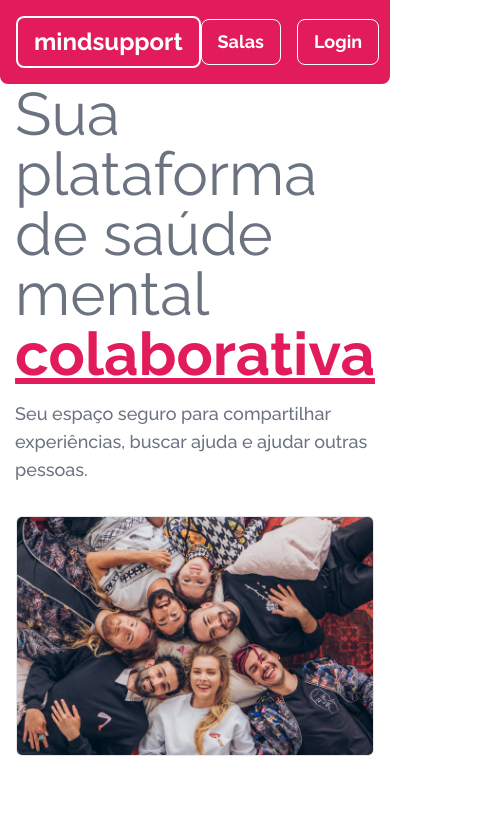
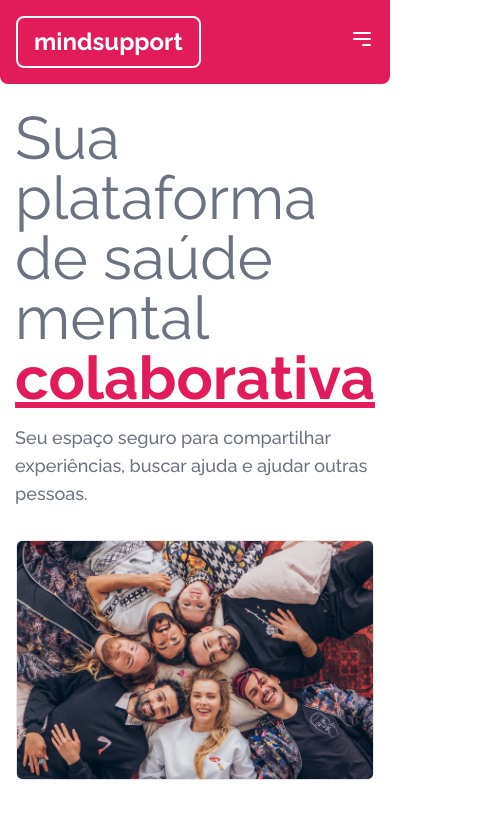
Before and after one commit to pmas98/mindsupport-front, a React (Create React App) app: page / in a window 390 px wide. Shown: the top 818 px of the page, 501 px wide, since content can reach past the window. Built offline with nearby package versions, Linux system fonts and the light colour scheme; no server answers.

Commit message:
Update package.json and package-lock.json to include react-responsive dependency

```diff
--- a/package.json
+++ b/package.json
@@ -16,6 +16,7 @@
     "react": "^18.2.0",
     "react-dom": "^18.2.0",
     "react-icons": "^5.2.0",
+    "react-responsive": "^10.0.0",
     "react-responsive-carousel": "^3.2.23",
     "react-router-dom": "^6.23.0",
     "react-scripts": "5.0.1",
--- a/src/Homepage/Homepage.js
+++ b/src/Homepage/Homepage.js
@@ -6,11 +6,13 @@ const Homepage = () => {
   return (
     <div>
       <Navbar />
-      <div className="px-4 md:px-24 sm:px-16 md:py-32 sm:py-16 flex flex-col lg:flex-row items-center">
+      <div className="px-4 md:px-24 sm:px-16 md:py-32 sm:py-16 py-6 flex flex-col lg:flex-row items-center">
         <div className="md:flex-1 sm:flex-1 px-12">
           <h1 className="xl:text-8xl md:text-7xl sm:text-6xl text-6xl font-primaryRegular text-gray-500 mb-4 md:mb-8 sm:mb-8">
             Sua plataforma de saúde mental{" "}
-            <span className="text-[#e21b5a] font-primaryBold underline">colaborativa</span>
+            <span className="text-[#e21b5a] font-primaryBold underline">
+              colaborativa
+            </span>
           </h1>
           <h3 className="font-primaryMedium text-lg md:text-2xl text-gray-500 mb-8 lg:w-full max-w-full">
             Seu espaço seguro para compartilhar experiências, buscar ajuda e
@@ -26,7 +28,7 @@ const Homepage = () => {
         </div>
       </div>
 
-      <div className="px-24 py-16 sm:px-16">
+      <div className="px-4 py-16 lg:px-24">
         <div className="bg-[#e21b5a] rounded-lg border border-gray-200 shadow-md p-8 max-w-6xl mx-auto sm:max-w-full sm:px-4 mb-16">
           <h2 className="font-primaryBold text-2xl sm:text-4xl font-bold text-center text-white">
             Temas
@@ -34,8 +36,9 @@ const Homepage = () => {
         </div>
         <Carousel />
       </div>
+
       <hr className="w-[40vw] border-[#e21b5a] mx-auto border-[.1vw] mb-4" />
-      <div className="py-8 mx-24">
+      <div className="py-8 mx-12 lg:mx-24">
         <div className="bg-[#e21b5a] rounded-lg border border-gray-200 shadow-md p-8 max-w-6xl mx-auto sm:max-w-full sm:px-4">
           <h2 className="font-primaryBold text-2xl sm:text-4xl font-bold text-center text-white">
             Como Funciona
@@ -70,23 +73,31 @@ const Homepage = () => {
         <div className="flex flex-col md:flex-row justify-center items-center md:space-x-24 xl:space-x-96 my-16">
           <div className="flex flex-col items-center mb-8 md:mb-0">
             <div className="w-40 h-40 bg-[#e21b5a] rounded-full flex justify-center items-center mb-4"></div>
-            <p className="font-primaryMedium text-2xl text-center text-gray-600">Segurança</p>
+            <p className="font-primaryMedium text-2xl text-center text-gray-600">
+              Segurança
+            </p>
           </div>
 
           <div className="flex flex-col items-center mb-8 md:mb-0">
             <div className="w-40 h-40 bg-[#e21b5a] rounded-full flex justify-center items-center mb-4"></div>
-            <p className="font-primaryMedium text-2xl text-center text-gray-600">Privacidade</p>
+            <p className="font-primaryMedium text-2xl text-center text-gray-600">
+              Privacidade
+            </p>
           </div>
 
           <div className="flex flex-col items-center">
             <div className="w-40 h-40 bg-[#e21b5a] rounded-full flex justify-center items-center mb-4"></div>
-            <p className="font-primaryMedium text-2xl text-center text-gray-600">Suporte</p>
+            <p className="font-primaryMedium text-2xl text-center text-gray-600">
+              Suporte
+            </p>
           </div>
         </div>
       </div>
       <footer className="bg-[#e21b5a] py-8">
         <div className="container mx-auto text-center">
-          <p className="font-primaryMedium text-white text-2xl">Todos os direitos reservados</p>
+          <p className="font-primaryMedium text-white text-2xl">
+            Todos os direitos reservados
+          </p>
         </div>
       </footer>
     </div>
--- a/src/components/navbar.js
+++ b/src/components/navbar.js
@@ -1,31 +1,122 @@
-import React from "react";
+import React, { useState } from "react";
 import { Link } from "react-router-dom"; // Import Link from React Router
+import { useMediaQuery } from "react-responsive"; // Import useMediaQuery hook from react-responsive
 
 const Navbar = () => {
+  const [isOpen, setIsOpen] = useState(false);
+  const isSmallScreen = useMediaQuery({ maxWidth: 768 }); // Define a boolean variable to check if screen size is small
+
+  const toggleNavbar = () => {
+    setIsOpen(!isOpen);
+  };
+
   return (
     <div className="flex flex-col">
-      {/* Navbar */}
-      <nav className="bg-[#e21b5a] py-4 px-4 flex justify-between items-center rounded-bl-lg rounded-br-lg">
-      <Link to="/"> {/* Add Link with correct path */}
-        <div className="px-4 py-2 rounded-lg border-2 border-white text-white font-semibold text-2xl md:text-4xl font-primaryBold">mindsupport</div>
+      <nav
+        className={`${
+          isSmallScreen
+            ? "bg-[#e21b5a] px-4 py-4 rounded-bl-lg rounded-br-lg "
+            : "bg-[#e21b5a] py-4 px-4"
+        } flex justify-between items-center`}
+      >
+        {" "}
+        <Link to="/">
+          {" "}
+          {/* Add Link with correct path */}
+          <div className="px-4 py-2 rounded-lg border-2 border-white text-white font-semibold text-2xl md:text-4xl font-primaryBold">
+            mindsupport
+          </div>
         </Link>
-        <div className="flex space-x-4">
-          <Link to="/salas"> {/* Add Link with correct path */}
+        <div className="md:hidden">
+          {" "}
+          {/* Hide on medium and larger screens */}
+          <button onClick={toggleNavbar} className="text-white">
+            {isOpen ? (
+              <svg
+                xmlns="http://www.w3.org/2000/svg"
+                className="h-6 w-6"
+                fill="none"
+                viewBox="0 0 24 24"
+                stroke="currentColor"
+              >
+                <path
+                  strokeLinecap="round"
+                  strokeLinejoin="round"
+                  strokeWidth="2"
+                  d="M6 18L18 6M6 6l12 12"
+                />
+              </svg>
+            ) : (
+              <svg
+                xmlns="http://www.w3.org/2000/svg"
+                className="h-6 w-6"
+                fill="none"
+                viewBox="0 0 24 24"
+                stroke="currentColor"
+              >
+                <path
+                  strokeLinecap="round"
+                  strokeLinejoin="round"
+                  strokeWidth="2"
+                  d="M4 6h16M4 12h16m-7 6h7"
+                />
+              </svg>
+            )}
+          </button>
+        </div>
+        {isSmallScreen ? (
+          <div
+            className={`flex flex-col space-y-4 ${
+              isOpen ? "mt-5 justify-between items-center" : "hidden"
+            }`}
+          >
+            <Link to="/salas">
+              {" "}
+              {/* Add Link with correct path */}
               <button className="px-4 py-2 rounded-lg border border-white text-white font-medium hover:bg-white hover:text-[#e21b5a] font-primaryBold text-lg md:text-xl">
                 Salas
               </button>
             </Link>
-          <Link to="/login"> {/* Add Link with correct path */}
+            <Link to="/login">
+              {" "}
+              {/* Add Link with correct path */}
               <button className="px-4 py-2 rounded-lg border border-white text-white font-medium hover:bg-white hover:text-[#e21b5a] font-primaryBold text-lg md:text-xl">
                 Login
               </button>
             </Link>
-          <Link to="/registro"> {/* Add Link with correct path */}
+            <Link to="/registro">
+              {" "}
+              {/* Add Link with correct path */}
               <button className="px-4 py-2 rounded-lg border border-white text-white font-medium hover:bg-white hover:text-[#e21b5a] font-primaryBold text-lg md:text-xl">
                 Registro
               </button>
             </Link>
           </div>
+        ) : (
+          <div className="flex space-x-4">
+            <Link to="/salas">
+              {" "}
+              {/* Add Link with correct path */}
+              <button className="px-4 py-2 rounded-lg border border-white text-white font-medium hover:bg-white hover:text-[#e21b5a] font-primaryBold text-lg md:text-xl">
+                Salas
+              </button>
+            </Link>
+            <Link to="/login">
+              {" "}
+              {/* Add Link with correct path */}
+              <button className="px-4 py-2 rounded-lg border border-white text-white font-medium hover:bg-white hover:text-[#e21b5a] font-primaryBold text-lg md:text-xl">
+                Login
+              </button>
+            </Link>
+            <Link to="/registro">
+              {" "}
+              {/* Add Link with correct path */}
+              <button className="px-4 py-2 rounded-lg border border-white text-white font-medium hover:bg-white hover:text-[#e21b5a] font-primaryBold text-lg md:text-xl">
+                Registro
+              </button>
+            </Link>
+          </div>
+        )}
       </nav>
     </div>
   );
```
Also changed, not shown: 1 other file (tests, documents, lock files or other folders). Lines whose indentation alone changed are shown as unchanged.
